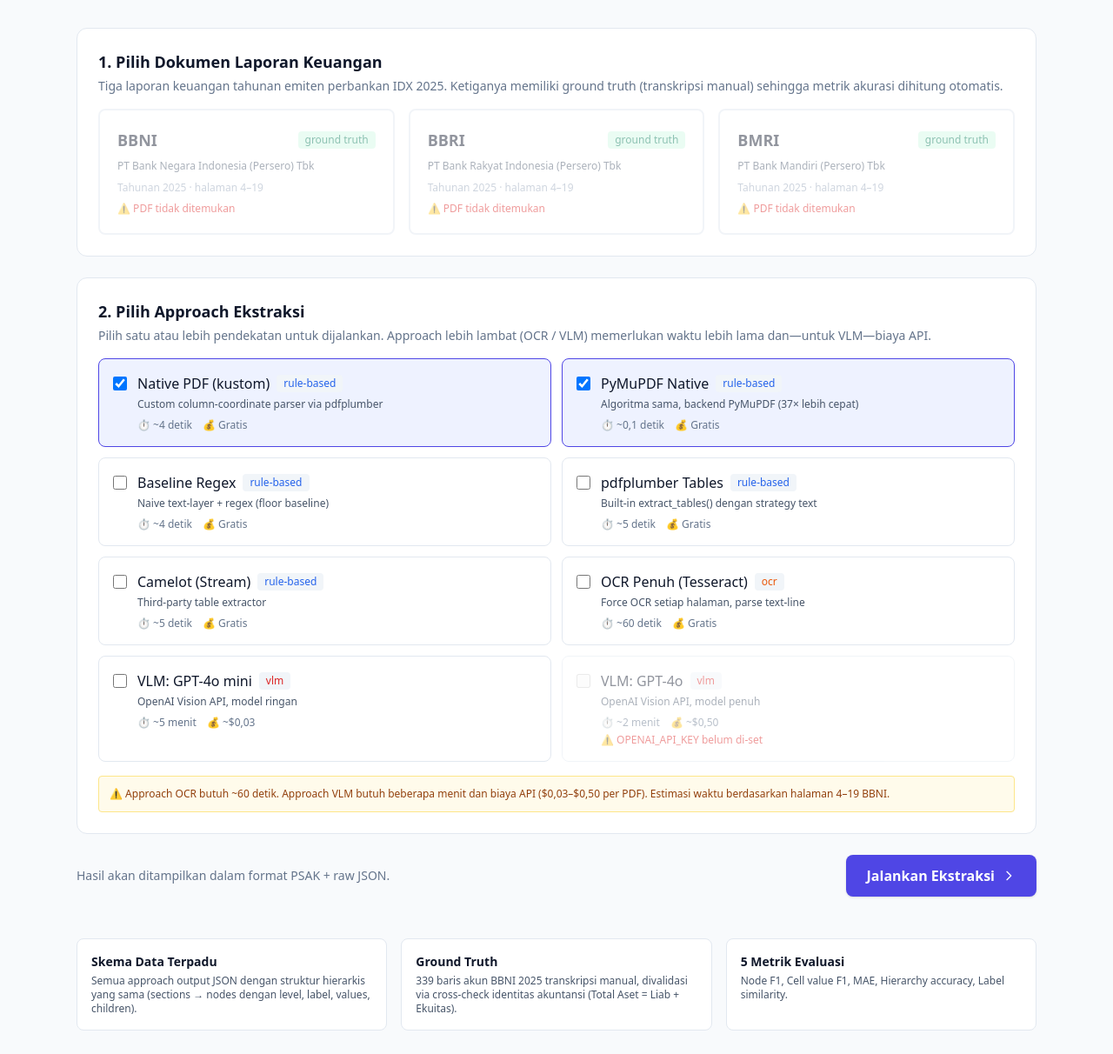
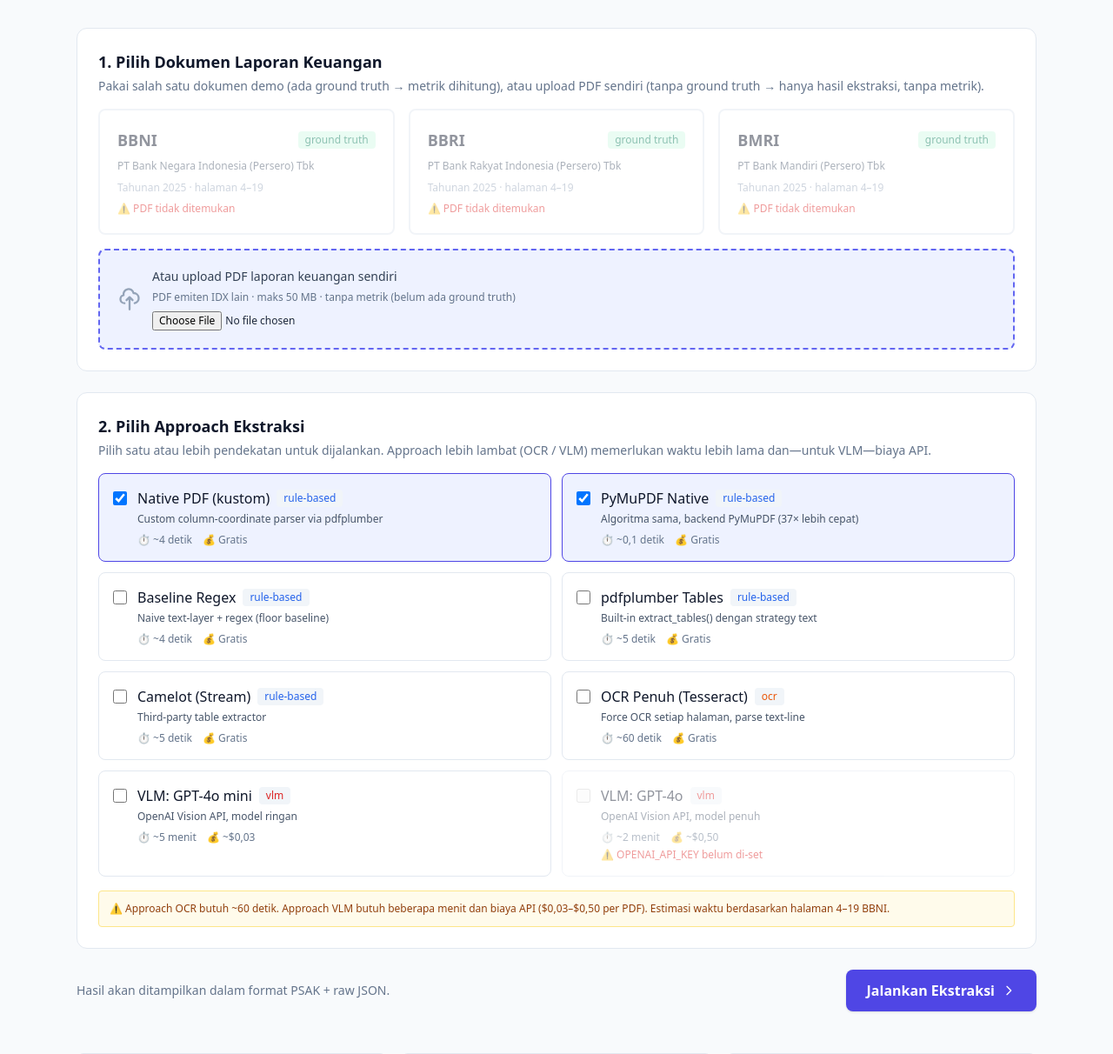
Before and after one commit to alifbintang1/sempro-ocr, a Flask app: page / in a window 1280 px wide. Shown: the part 89-1301 px from the top of the page at 87% size. Run offline with Flask 3, Linux system fonts and the light colour scheme; some libraries are stand-ins or nearby versions.

Commit message:
Kembalikan fitur upload PDF (tanpa evaluasi) di samping dokumen demo

```diff
--- a/app.py
+++ b/app.py
@@ -12,6 +12,7 @@
 import json
 import os
 import sys
+import tempfile
 import time
 from pathlib import Path
 from typing import Any
@@ -28,6 +29,7 @@
 from evaluate import evaluate  # type: ignore
 
 app = Flask(__name__)
+app.config["MAX_CONTENT_LENGTH"] = 50 * 1024 * 1024  # 50 MB max upload
 
 # Demo documents available (each has a manually-transcribed ground truth)
 DOCUMENTS = {
@@ -199,31 +201,52 @@
     )
 
 
+def _index_error(msg: str):
+    return render_template(
+        "index.html",
+        approaches=_approach_availability(),
+        documents=_documents_for_template(),
+        error=msg,
+    )
+
+
 @app.route("/run", methods=["POST"])
 def run():
+    selected = request.form.getlist("approach")
+    if not selected:
+        return _index_error("Pilih minimal satu approach.")
+
+    # Mode A: upload PDF sendiri (tanpa ground truth → tanpa metrik)
+    upload = request.files.get("pdf")
+    if upload and upload.filename:
+        if not upload.filename.lower().endswith(".pdf"):
+            return _index_error("Hanya file PDF yang diterima.")
+        with tempfile.NamedTemporaryFile(suffix=".pdf", delete=False) as tmp:
+            tmp_path = tmp.name
+            upload.save(tmp_path)
+        try:
+            results = [_run_one(n, tmp_path) for n in selected if n in REGISTRY]
+        finally:
+            try:
+                os.unlink(tmp_path)
+            except OSError:
+                pass
+        for r in results:
+            r.pop("raw_pred", None)
+        return render_template(
+            "result.html",
+            filename=upload.filename,
+            results=results,
+            has_gt=False,
+        )
+
+    # Mode B: dokumen demo (dengan ground truth → metrik dihitung)
     code = (request.form.get("document") or "").upper()
     doc = DOCUMENTS.get(code)
     if not doc or not doc["pdf"].exists():
-        return render_template(
-            "index.html",
-            approaches=_approach_availability(),
-            documents=_documents_for_template(),
-            error="Pilih dokumen yang tersedia.",
-        )
+        return _index_error("Pilih dokumen demo atau upload PDF.")
 
-    selected = request.form.getlist("approach")
-    if not selected:
-        return render_template(
-            "index.html",
-            approaches=_approach_availability(),
-            documents=_documents_for_template(),
-            error="Pilih minimal satu approach.",
-        )
-
-    pdf_path = str(doc["pdf"])
-    results = [_run_one(name, pdf_path) for name in selected if name in REGISTRY]
-
-    # Evaluate against ground truth
+    results = [_run_one(n, str(doc["pdf"])) for n in selected if n in REGISTRY]
     has_gt = doc["gt"].exists()
     if has_gt:
         gold = json.loads(doc["gt"].read_text(encoding="utf-8"))
@@ -231,7 +254,6 @@
             if r.get("error") or not r.get("raw_pred"):
                 continue
             r["metrics"] = _eval_one(r["raw_pred"], gold)
-
     for r in results:
         r.pop("raw_pred", None)
 
--- a/templates/index.html
+++ b/templates/index.html
@@ -46,16 +46,16 @@
     </div>
     {% endif %}
 
-    <form action="/run" method="POST" id="runForm">
+    <form action="/run" method="POST" enctype="multipart/form-data" id="runForm">
 
       <section class="bg-white rounded-xl border border-slate-200 p-6 mb-6">
         <h2 class="text-lg font-semibold text-slate-900 mb-1">
           1. Pilih Dokumen Laporan Keuangan
         </h2>
         <p class="text-sm text-slate-500 mb-4">
-          Tiga laporan keuangan tahunan emiten perbankan IDX 2025. Ketiganya
-          memiliki ground truth (transkripsi manual) sehingga metrik akurasi
-          dihitung otomatis.
+          Pakai salah satu dokumen demo (ada ground truth → metrik dihitung),
+          atau upload PDF sendiri (tanpa ground truth → hanya hasil ekstraksi,
+          tanpa metrik).
         </p>
 
         <div class="grid grid-cols-1 md:grid-cols-3 gap-4">
@@ -77,13 +77,30 @@
             <span class="text-xs text-slate-600 leading-snug">{{ doc.issuer_full }}</span>
             <span class="text-xs text-slate-400">Tahunan 2025 · halaman 4–19</span>
             <input type="radio" name="document" value="{{ code }}"
-                   class="hidden" {{ 'disabled' if not doc.available }}
+                   class="doc-radio hidden" {{ 'disabled' if not doc.available }}
                    {{ 'checked' if loop.first and doc.available }} />
             {% if not doc.available %}
             <span class="text-xs text-red-600">⚠ PDF tidak ditemukan</span>
             {% endif %}
           </label>
           {% endfor %}
+        </div>
+
+        <!-- Upload PDF sendiri (tanpa evaluasi) -->
+        <div class="mt-4">
+          <label class="border-2 border-dashed border-slate-300 hover:border-indigo-400
+                        rounded-lg p-5 cursor-pointer transition-colors flex items-center
+                        gap-3 has-[input:valid]:border-indigo-500 has-[input:valid]:bg-indigo-50">
+            <svg class="w-7 h-7 text-slate-400 flex-shrink-0" fill="none" stroke="currentColor" viewBox="0 0 24 24">
+              <path stroke-linecap="round" stroke-linejoin="round" stroke-width="2"
+                    d="M7 16a4 4 0 01-.88-7.903A5 5 0 1115.9 6L16 6a5 5 0 011 9.9M15 13l-3-3m0 0l-3 3m3-3v12" />
+            </svg>
+            <div class="flex-1 min-w-0">
+              <span class="text-sm font-medium text-slate-700 block">Atau upload PDF laporan keuangan sendiri</span>
+              <span class="text-xs text-slate-500">PDF emiten IDX lain · maks 50 MB · tanpa metrik (belum ada ground truth)</span>
+              <input type="file" name="pdf" accept=".pdf" id="pdfUpload" class="text-xs mt-1.5 w-full" />
+            </div>
+          </label>
         </div>
       </section>
 
@@ -190,11 +207,26 @@
   </footer>
 
   <script>
+    const pdfUpload = document.getElementById('pdfUpload');
+    const docRadios = document.querySelectorAll('.doc-radio');
+
+    // Upload & demo saling eksklusif
+    pdfUpload.addEventListener('change', () => {
+      if (pdfUpload.files.length) {
+        docRadios.forEach(r => { r.checked = false; });
+      }
+    });
+    docRadios.forEach(r => r.addEventListener('change', () => {
+      if (r.checked) pdfUpload.value = '';
+    }));
+
     document.getElementById('runForm').addEventListener('submit', (e) => {
       const selectedApproach = document.querySelectorAll('input[name="approach"]:checked').length;
       const selectedDoc = document.querySelector('input[name="document"]:checked');
-      if (!selectedDoc || selectedApproach === 0) {
+      const hasUpload = pdfUpload.files.length > 0;
+      if ((!selectedDoc && !hasUpload) || selectedApproach === 0) {
         e.preventDefault();
+        alert('Pilih dokumen demo / upload PDF, dan minimal satu approach.');
         return;
       }
       document.getElementById('loading').classList.remove('hidden');
```
